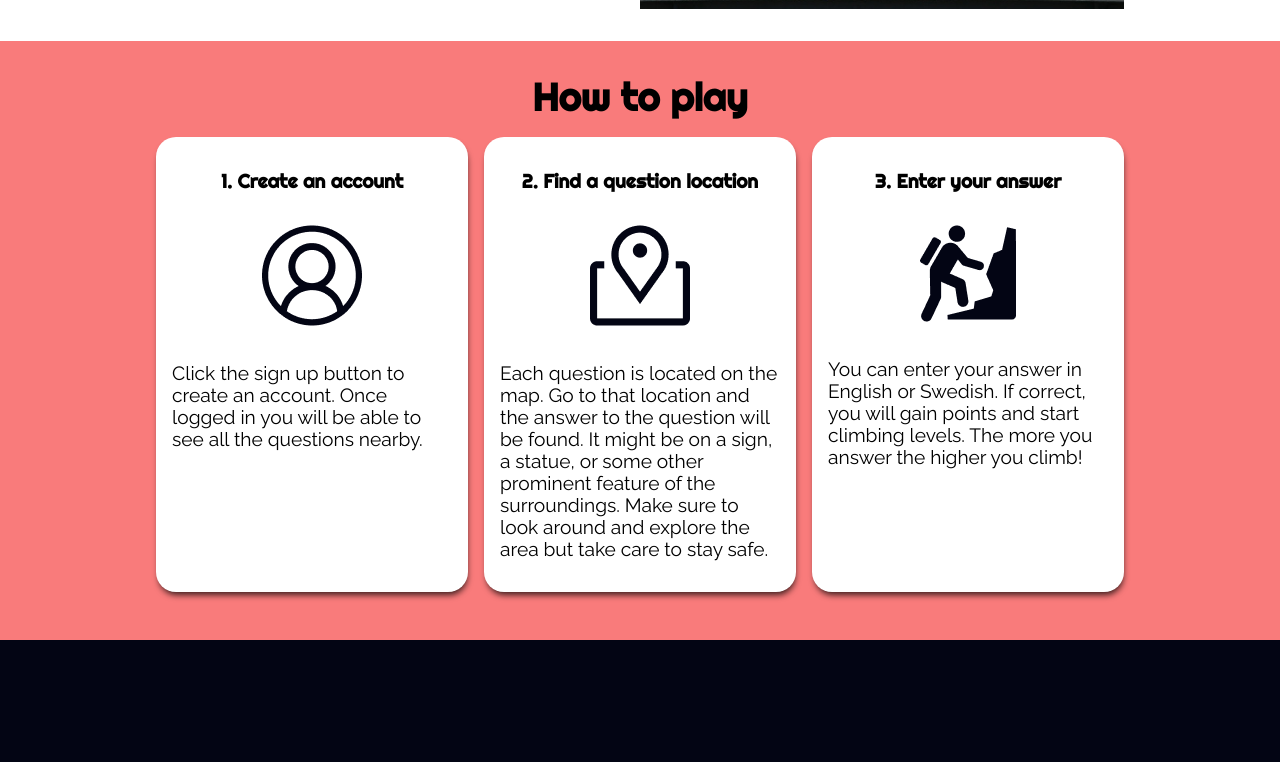
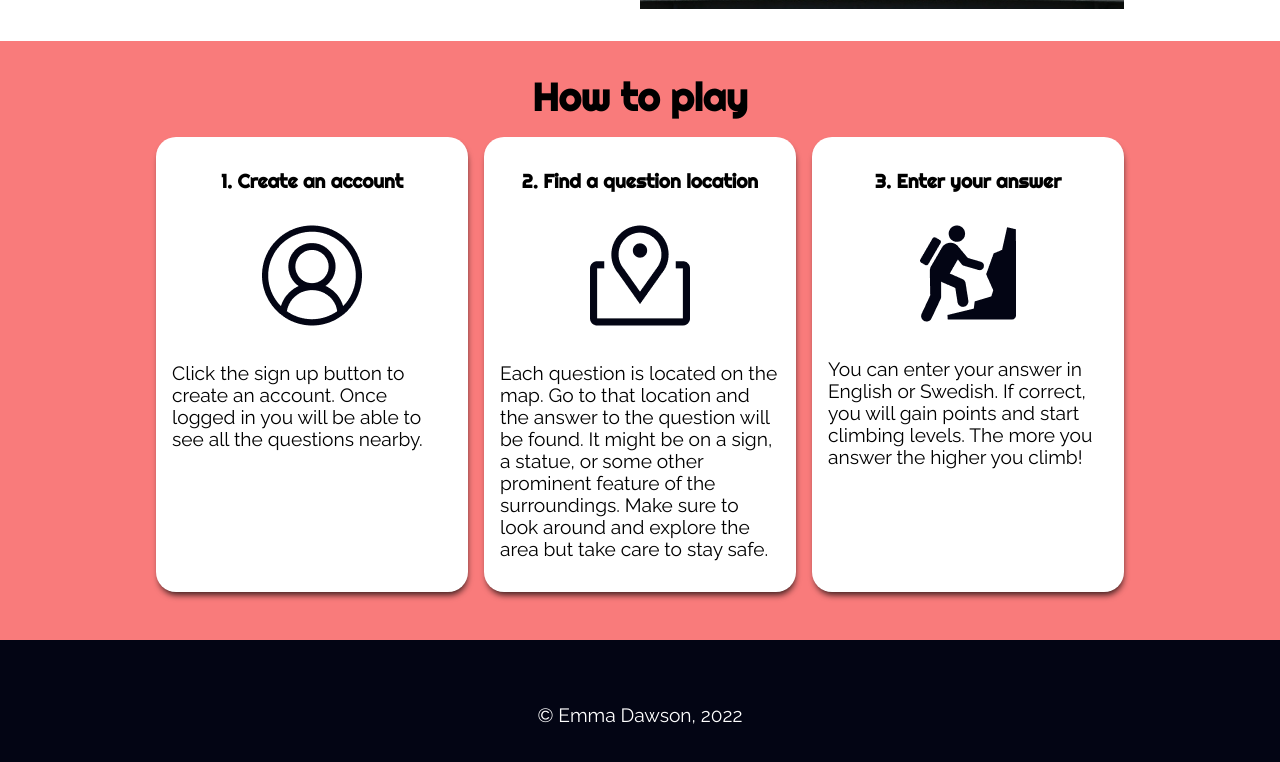
Before and after one commit to EmmaDawsonDev/gq-frontend, a React (Create React App) app: page / in a window 1280 px wide. Shown: the part 1210-1972 px from the top of the page. Built offline with nearby package versions, Linux system fonts and the light colour scheme.

Commit message:
Update footer

```diff
--- a/src/components/Footer/Footer.module.css
+++ b/src/components/Footer/Footer.module.css
@@ -4,3 +4,8 @@
   color: white;
   padding: 1rem;
 }
+
+.footerCopyText {
+  text-align: center;
+  margin-top: 3rem;
+}
--- a/src/components/Footer/Footer.tsx
+++ b/src/components/Footer/Footer.tsx
@@ -1,10 +1,12 @@
 import React from 'react'
-import { Link } from 'react-router-dom'
+
 
 import styles from './Footer.module.css'
 
 const Footer = () => {
-  return <footer className={styles.footer}></footer>
+  return <footer className={styles.footer}>
+    <p className={styles.footerCopyText}>&copy; Emma Dawson, 2022</p>
+  </footer>
 }
 
 export default Footer
```
